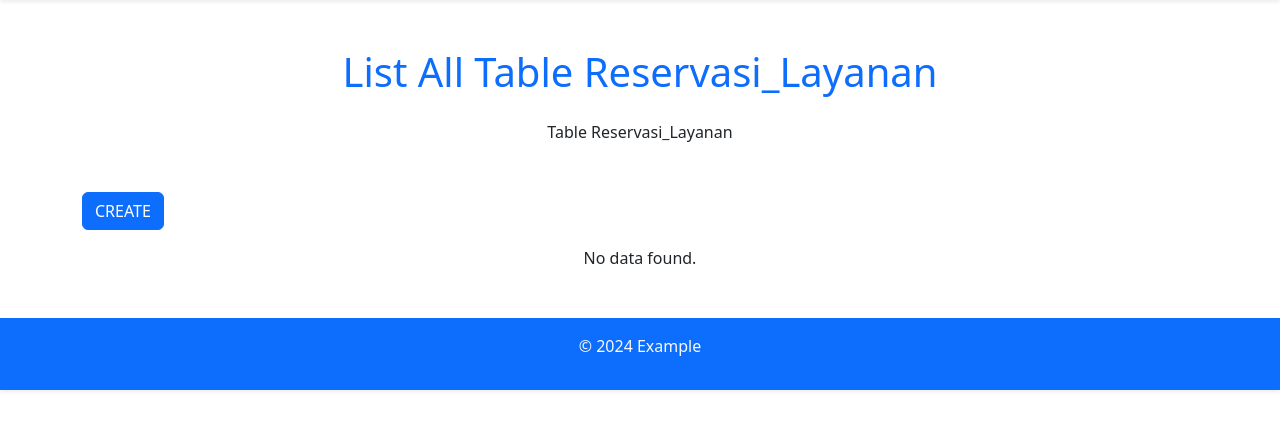
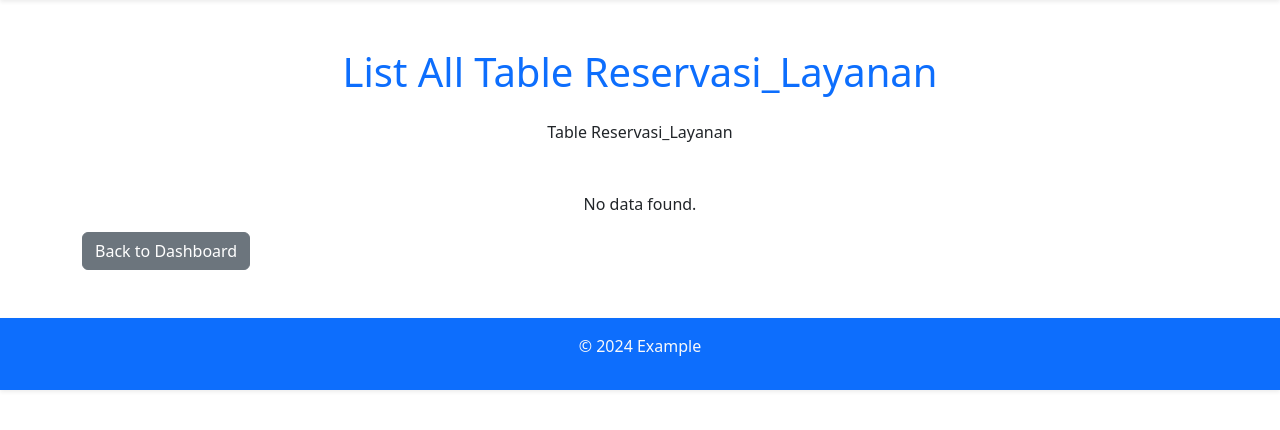
Before and after one commit to naufalfzml/Project-Akhir-BasisData, a Flask app: page /tableReservasiLayanan in a window 1280 px wide. Shown: the part 56-486 px from the top of the page. Run offline with Flask 3, Linux system fonts and the light colour scheme.

Commit message:
cuma ngasi tombol back to dashboard di Reservasi_Layanan

```diff
--- a/app/templates/tableReservasiLayanan.html
+++ b/app/templates/tableReservasiLayanan.html
@@ -39,7 +39,6 @@
         <h1 class="text-center text-primary mb-4">List All Table Reservasi_Layanan</h1>
         <p class="text-center mb-5">Table Reservasi_Layanan</p>
 
-        <a class="btn btn-primary btn-m mb-3" href="/tableReservasiKamar/create">CREATE</a>
         {% if table %}
           <table class="table table-striped table-hover table-bordered">
             <thead class="table-primary">
@@ -65,7 +64,6 @@
             {% endfor %}
             </tbody>
           </table>
-          <a href="/" class="btn btn-secondary">Back to Dashboard</a>
 
           <!-- Pagination Controls -->
           <nav aria-label="Page navigation">
@@ -108,6 +106,7 @@
         {% else %}
           <p class="text-center">No data found.</p>
         {% endif %}
+        <a href="/" class="btn btn-secondary">Back to Dashboard</a>
 
     </main>
 
```
